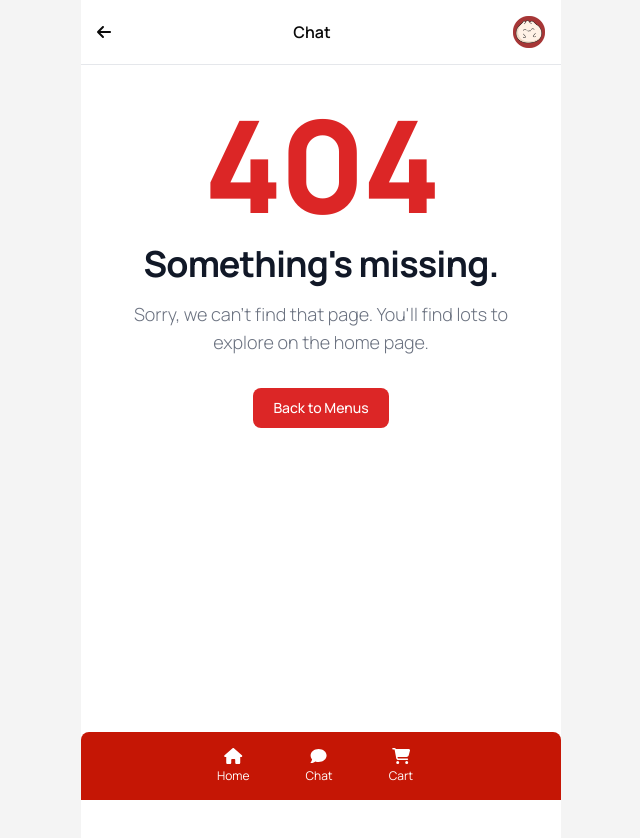
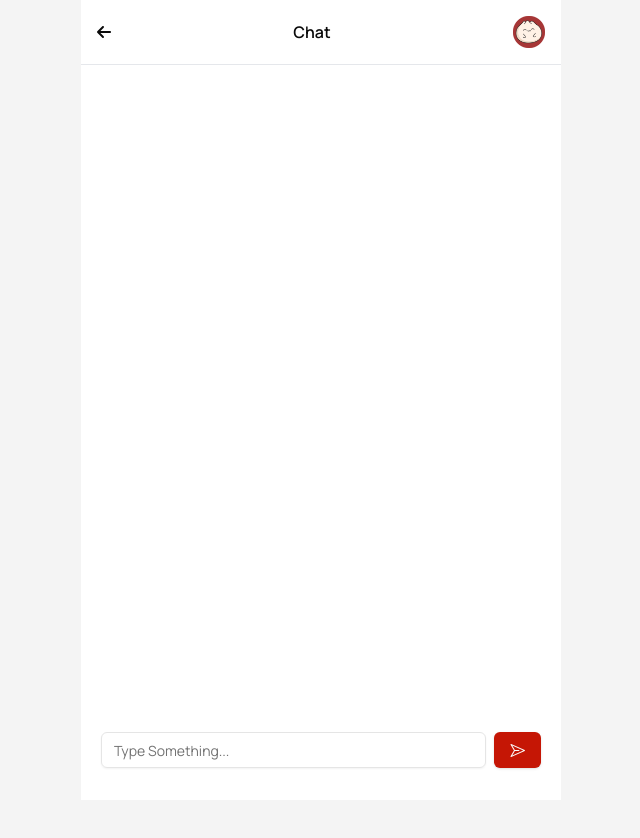
Before and after one commit to SKom-Journey/web-user, a React (Vite) app: page /chat in a window 1280 px wide. Before the commit this address had no page. Shown: the top 838 px of the page, without its empty margins (319-959 px from the left). After the commit the page ends 800 px from the top, so only its background shows below. Built offline with nearby package versions, Linux system fonts and the light colour scheme.

Commit message:
feat: page menu

```diff
--- a/package.json
+++ b/package.json
@@ -17,6 +17,7 @@
     "@fortawesome/react-fontawesome": "^0.2.2",
     "@radix-ui/react-icons": "^1.3.0",
     "@radix-ui/react-navigation-menu": "^1.2.1",
+    "@radix-ui/react-slot": "^1.1.0",
     "class-variance-authority": "^0.7.0",
     "clsx": "^2.1.1",
     "lucide-react": "^0.447.0",
--- a/src/components/Icons.tsx
+++ b/src/components/Icons.tsx
@@ -4,7 +4,8 @@
    faHome,
    faComment,
    faCartShopping,
-   faCirclePlus
+   faCirclePlus,
+   faPaperPlane
 } from '@fortawesome/free-solid-svg-icons'
 
 export const ArrowLeftIcon = () => <FontAwesomeIcon icon={faArrowLeft} />
@@ -12,3 +13,4 @@
 export const HomeIcon = () => <FontAwesomeIcon icon={faHome} style={{ color: '#FFFFFF' }} />
 export const CartIcon = () => <FontAwesomeIcon icon={faCartShopping} style={{ color: '#FFFFFF' }} />
 export const CirclePlusIcon = () => <FontAwesomeIcon icon={faCirclePlus} style={{ color: '#C51605', height: "1.5rem" }} />
+export const PaperPlaneIcon = () => <FontAwesomeIcon icon={faPaperPlane} style={{ color: '#FFFFFF' }} />
--- /dev/null
+++ b/src/components/ui/button.tsx
@@ -0,0 +1,57 @@
+import * as React from "react"
+import { Slot } from "@radix-ui/react-slot"
+import { cva, type VariantProps } from "class-variance-authority"
+
+import { cn } from "@/lib/utils"
+
+const buttonVariants = cva(
+  "inline-flex items-center justify-center whitespace-nowrap rounded-md text-sm font-medium transition-colors focus-visible:outline-none focus-visible:ring-1 focus-visible:ring-ring disabled:pointer-events-none disabled:opacity-50",
+  {
+    variants: {
+      variant: {
+        default:
+          "bg-primary text-primary-foreground shadow hover:bg-primary/90",
+        destructive:
+          "bg-destructive text-destructive-foreground shadow-sm hover:bg-destructive/90",
+        outline:
+          "border border-input bg-background shadow-sm hover:bg-accent hover:text-accent-foreground",
+        secondary:
+          "bg-secondary text-secondary-foreground shadow-sm hover:bg-secondary/80",
+        ghost: "hover:bg-accent hover:text-accent-foreground",
+        link: "text-primary underline-offset-4 hover:underline",
+      },
+      size: {
+        default: "h-9 px-4 py-2",
+        sm: "h-8 rounded-md px-3 text-xs",
+        lg: "h-10 rounded-md px-8",
+        icon: "h-9 w-9",
+      },
+    },
+    defaultVariants: {
+      variant: "default",
+      size: "default",
+    },
+  }
+)
+
+export interface ButtonProps
+  extends React.ButtonHTMLAttributes<HTMLButtonElement>,
+    VariantProps<typeof buttonVariants> {
+  asChild?: boolean
+}
+
+const Button = React.forwardRef<HTMLButtonElement, ButtonProps>(
+  ({ className, variant, size, asChild = false, ...props }, ref) => {
+    const Comp = asChild ? Slot : "button"
+    return (
+      <Comp
+        className={cn(buttonVariants({ variant, size, className }))}
+        ref={ref}
+        {...props}
+      />
+    )
+  }
+)
+Button.displayName = "Button"
+
+export { Button, buttonVariants }
--- /dev/null
+++ b/src/components/ui/input.tsx
@@ -0,0 +1,25 @@
+import * as React from "react"
+
+import { cn } from "@/lib/utils"
+
+export interface InputProps
+  extends React.InputHTMLAttributes<HTMLInputElement> {}
+
+const Input = React.forwardRef<HTMLInputElement, InputProps>(
+  ({ className, type, ...props }, ref) => {
+    return (
+      <input
+        type={type}
+        className={cn(
+          "flex h-9 w-full rounded-md border border-input bg-transparent px-3 py-1 text-sm shadow-sm transition-colors file:border-0 file:bg-transparent file:text-sm file:font-medium file:text-foreground placeholder:text-muted-foreground focus-visible:outline-none focus-visible:ring-1 focus-visible:ring-ring disabled:cursor-not-allowed disabled:opacity-50",
+          className
+        )}
+        ref={ref}
+        {...props}
+      />
+    )
+  }
+)
+Input.displayName = "Input"
+
+export { Input }
--- a/src/pages/core/client/base/index.tsx
+++ b/src/pages/core/client/base/index.tsx
@@ -25,16 +25,20 @@
       }
    }, [contentRef]);
 
+   const hideMenubar = location.pathname === '/chat'
+
    return (
-      <main className="bg-white">
-         <div id="navbar" className="pb-20">
+      <main className="bg-white overflow-hidden">
+         <div id="navbar" className="pb-[4rem]">
             <Navbar title={title} />
          </div>
          <div id="content" className="p-5" ref={contentRef}>
             <Outlet />
          </div>
          <div id="menubar">
-            <Menubar />
+            {!hideMenubar && (
+               <Menubar />
+            )}
          </div>
       </main>
    );
--- /dev/null
+++ b/src/pages/core/client/chat/components/FormChat.tsx
@@ -0,0 +1,12 @@
+import { Button } from "@/components/ui/button"
+import { Input } from "@/components/ui/input"
+import { PaperPlaneIcon } from "@radix-ui/react-icons"
+
+export function FormChatComponent() {
+   return (
+      <div className="flex w-full max-w-full items-center space-x-2">
+         <Input type="text" placeholder="Type Something..." />
+         <Button className="bg-[#C51605]" type="submit"><PaperPlaneIcon /></Button>
+      </div>
+   )
+}
--- /dev/null
+++ b/src/pages/core/client/chat/index.tsx
@@ -0,0 +1,14 @@
+import { FormChatComponent } from "./components/FormChat";
+
+export const ChatPage: React.FC = () => {
+   return (
+      <div className="flex flex-col h-screen max-h-[87vh]">
+         <div className="flex-grow overflow-y-auto p-4">
+            {/* Chat messages can go here */}
+         </div>
+         <div className="bottom-0 pb-3">
+            <FormChatComponent />
+         </div>
+      </div>
+   );
+};
--- a/src/routes/index.tsx
+++ b/src/routes/index.tsx
@@ -1,5 +1,6 @@
 import { NotFound, Base } from "@/pages";
 import { MenuPage } from "@/pages/core/client/menus";
+import { ChatPage } from "@/pages/core/client/chat";
 import { createBrowserRouter, Navigate } from "react-router-dom";
 
 const router = createBrowserRouter([
@@ -16,6 +17,10 @@
             element: <MenuPage />,
          },
          {
+            path: '/chat',
+            element: <ChatPage />,
+         },
+         {
             path: '*',
             element: <NotFound />,
          },
```
Also changed, not shown: 1 other file (tests, documents, lock files or other folders).
